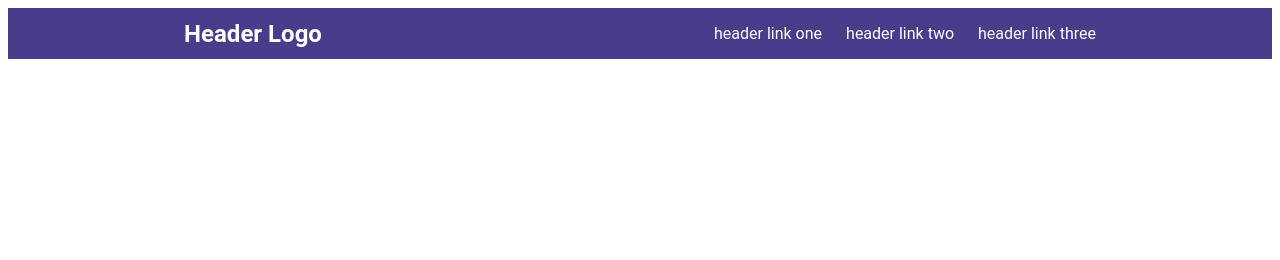
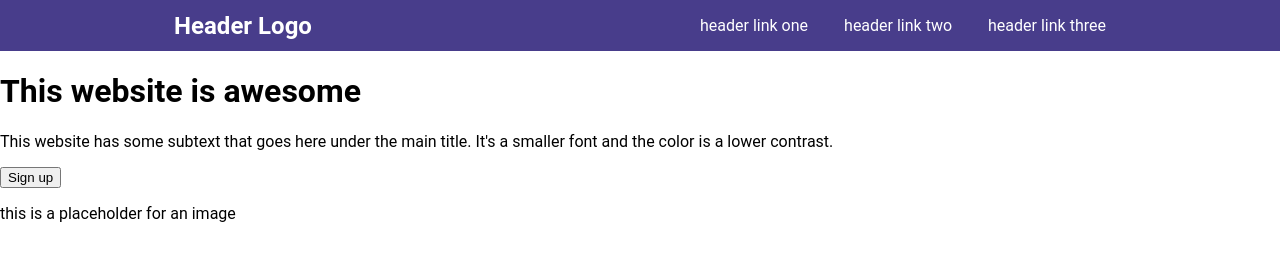
Before and after one commit to rg333777/odin-landing-page, a plain HTML site: page index.html in a window 1280 px wide. Drawn offline with Linux system fonts and the light colour scheme.

Commit message:
added body1 html content

```diff
--- a/index.html
+++ b/index.html
@@ -14,5 +14,15 @@
                 <li>header link three</li>
             </ul>
         </div>
+        <div class="body1">
+            <div class="body1-left">
+                <h1>This website is awesome</h1>
+                <p>This website has some subtext that goes here under the main title. It's a smaller font and the color is a lower contrast.</p>
+                <button>Sign up</button>
+            </div>
+            <div class="body1-right">
+                <p>this is a placeholder for an image</p>
+            </div>
+        </div>
     </body>
 </html>
--- a/style.css
+++ b/style.css
@@ -2,6 +2,7 @@ body {
     display: flex;
     flex-direction: column;
     font-family: 'roboto', sans-serif;
+    margin: 0;
 }
 
 .header {
@@ -20,5 +21,5 @@ body {
 .header-links {
     display: flex;
     list-style: none;
-    gap: 24px;
+    gap: 36px;
 }
```
